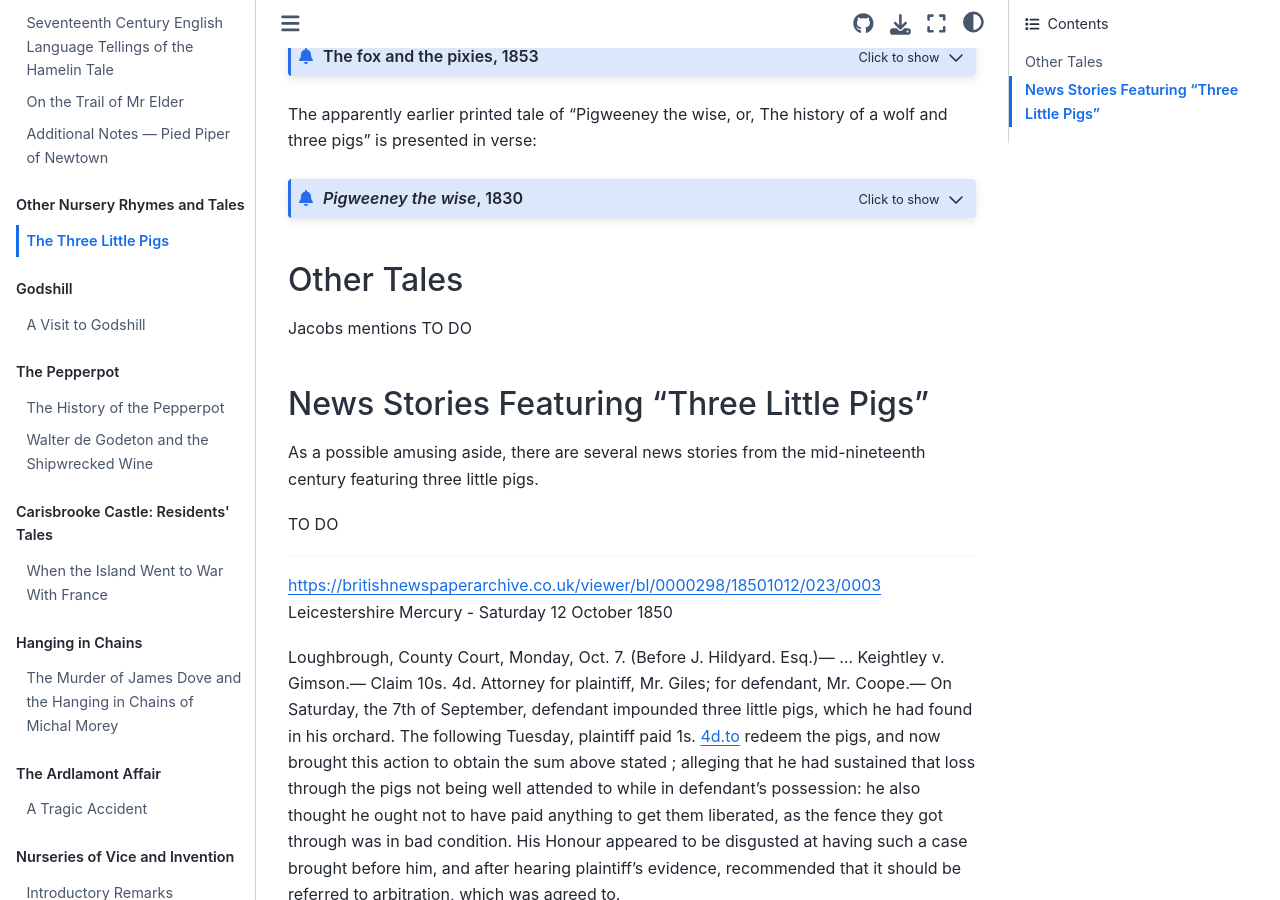
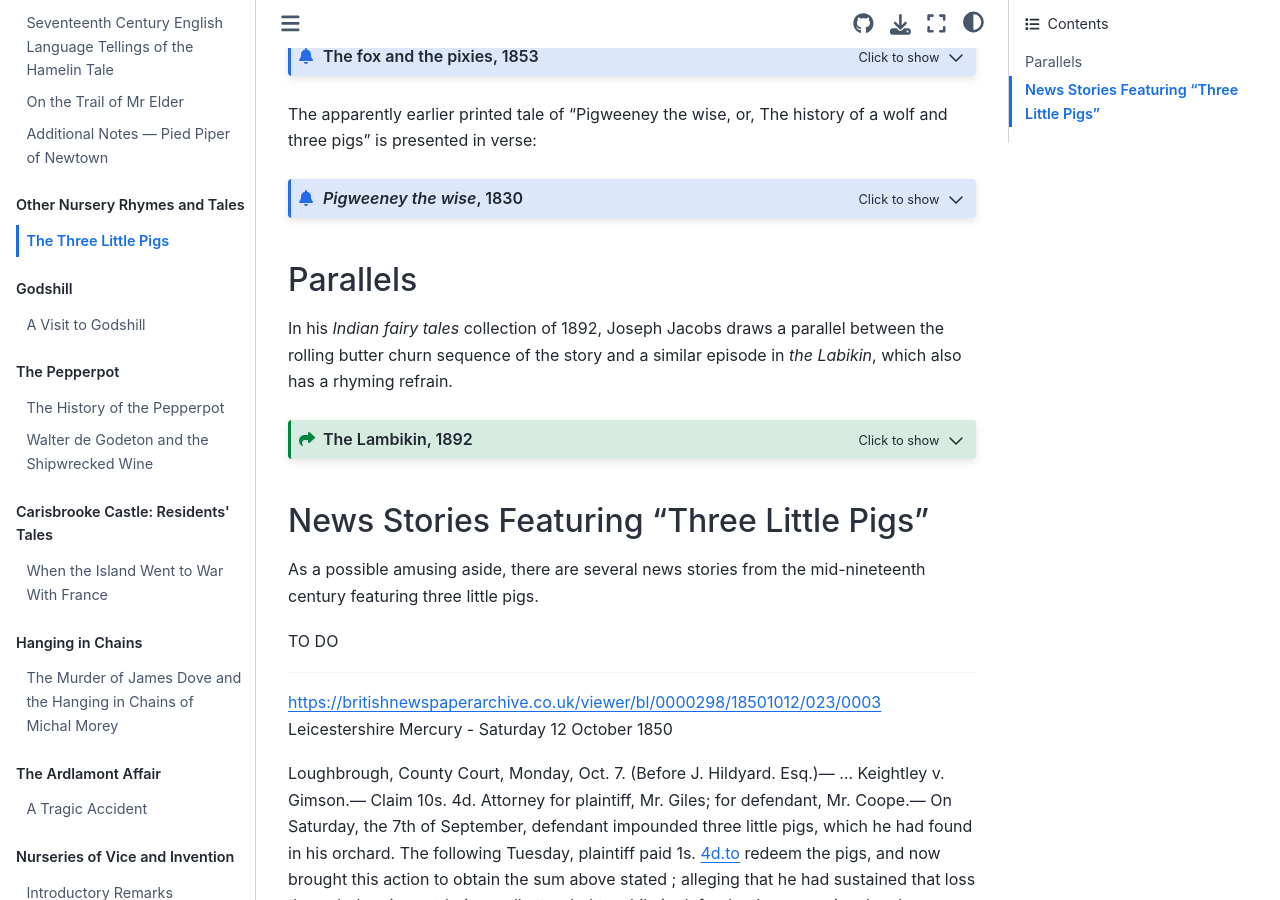
Before and after one commit to psychemedia/island-storynotes, a Jupyter Book: the page built from three-little-pigs.md, in a window 1280 px wide and 900 px high, scrolled down 4271 px. Built offline with Jupyter Book 1.0.4 settings and Sphinx 7.4.7 and the Sphinx Book theme 1.1.4, drawn with Linux system fonts in a browser that asks for light colours; some of the changed lines change nothing that is shown.

Commit message:
Three Little Pigs, Labikin parallel

````diff
--- a/three-little-pigs.md
+++ b/three-little-pigs.md
@@ -732,12 +732,110 @@ FINIS.
 
 ```
 
+## Parallels
 
-## Other Tales
+In his *Indian fairy tales* collection of 1892, Joseph Jacobs draws a parallel between the rolling butter churn sequence of the story and a similar episode in *the Labikin*, which also has a rhyming refrain.
 
-Jacobs mentions TO DO
+```{admonition} The Lambikin, 1892
+:class: dropdown seealso
 
+In Joseph Jacobs, [Indian fairy tales](https://archive.org/details/indianfairytales00jacouoft/page/16/mode/2up), 1892, pp. 17-20.
 
+The Lambikin
+
+ONCE upon a time there was a wee wee Lambikin, who frolicked about on his little tottery legs, and enjoyed himself amazingly.
+
+Now one day he set off to visit his Granny, and was jumping with joy to think of all the good things he should get from her, when who should he meet but a Jackal, who looked at the tender young morsel and said : " Lambikin ! Lambikin ! I'll EAT YOU ! "
+
+But Lambikin only gave a little frisk and said :
+
+" To Granny's house I go,
+Where I shall fatter grow,
+Then you can eat me so."
+
+The Jackal thought this reasonable, and let Lambikin pass.
+
+By-and-by he met a Vulture, and the Vulture, looking hungrily at the tender morsel before him, said : " Lambikin ! Lambikin ! I'll EAT YOU ! "
+
+But Lambikin only gave a little frisk, and said :
+
+" To Granny's house I go,
+Where I shall fatter grow,
+Then you can eat me so."
+
+The Vulture thought this reasonable, and let Lambikin pass.
+
+And by-and-by he met a Tiger, and then a Wolf, and a Dog, and an Eagle, and all these, when they saw the tender little morsel, said : " Lambikin I Lambikin ! I'll EAT YOU ! "
+
+But to all of them Lambikin replied, with a little frisk :
+
+" To Granny's house I go,
+Where I shall fatter grow,
+Then you can eat me so."
+
+At last he reached his Granny's house, and said, all in a great hurry, " Granny, dear, I've promised to get very fat ; so, as people ought to keep their promises, please put me into the corn-bin at once".
+
+So his Granny said he was a good boy, and put him into the corn-bin, and there the greedy little Lambikin stayed for seven days, and ate, and ate, and ate, until he could scarcely waddle, and his Granny said he was fat enough for anything, and must go home. But cunning little Lambikin said that would never do, for some animal would be sure to eat him on the way back, he was so plump and tender.
+
+" I'll tell you what you must do," said Master Lambikin, " you must make a little drumikin out of the skin of my little brother who died, and then I can sit inside and trundle along nicely, for I'm as tight as a drum myself."
+
+So his Granny made a nice little drumikin out of his brother's skin, with the wool inside, and Lambikin curled himself up snug and warm in the middle, and trundled away gaily. Soon he rnet with the Eagle, who called out :
+
+" Drumikin ! Drumikin !
+Have you seen Lambikin? "
+
+And Mr. Lambikin, curled up in his soft warm nest replied :
+
+" Fallen into the fire, and so will you
+On little Drumikin. Tum-pa, turn-too ! "
+
+" How very annoying ! " sighed the Eagle, thinking regretfully of the tender morsel he had let slip.
+
+Meanwhile Lambikin trundled along, laughing to himself, and singing :
+
+" Tum-pa, turn-too ;
+Tum-pa, turn-too ! "
+
+Every animal and bird he met asked him the same question :
+
+" Drumikin ! Drumikin !
+Have you seen Lambikin ? "
+
+And to each of them the little slyboots replied :
+
+" Fallen into the fire, and so will you
+On little Drumikin. Tum-pa, turn too ;
+Tum-pa, turn-too ; Tum-pa, turn-too ! "
+
+Then they all sighed to think of the tender little morsel they had let slip.
+
+At last the Jackal came limping along, for all his sorry looks as sharp as a needle, and he too called out —
+
+" Dfumikin ! Drumikin !
+Have you seen Lambikin ? "
+
+And Lambikin, curled up in his snug little nest, replied gaily :
+
+" Fallen into the fire, and so will you
+On little Drumikin ! Tum-pa ————"
+
+But he never got any further, for the Jackal recognised his voice at once, and cried : " Hullo ! you've turned yourself inside out, have you ? Just you come out of that ! "
+
+Whereupon he tore open Drumikin and gobbled up Lambikin.
+
+*NOTES*
+
+p238
+
+III. LAMBIKIN.
+
+Source.— Steel-Temple, Wideawake Stories, pp. 69-72, originally published in Indian Antiquary, xii. 175. The droll is common throughout the Panjab.
+
+*Parallels*. — The similarity of the concluding episode with the finish of the "Three Little Pigs" (Eng. Fairy Tales, No. xiv.) In my notes on that droll I have pointed out that the pigs were once goats or kids with "hair on their chinny chin chin." This brings the tale a stage nearer to the Lambikin.
+
+Remarks. — The similarity of Pig No. 3 rolling down hill in the churn and the Lambikin in the Drumikin can scarcely be accidental, though, it must be confessed, the tale has undergone considerable modification before it reached England.
+
+```
 
 ## News Stories Featuring "Three Little Pigs"
 
````
